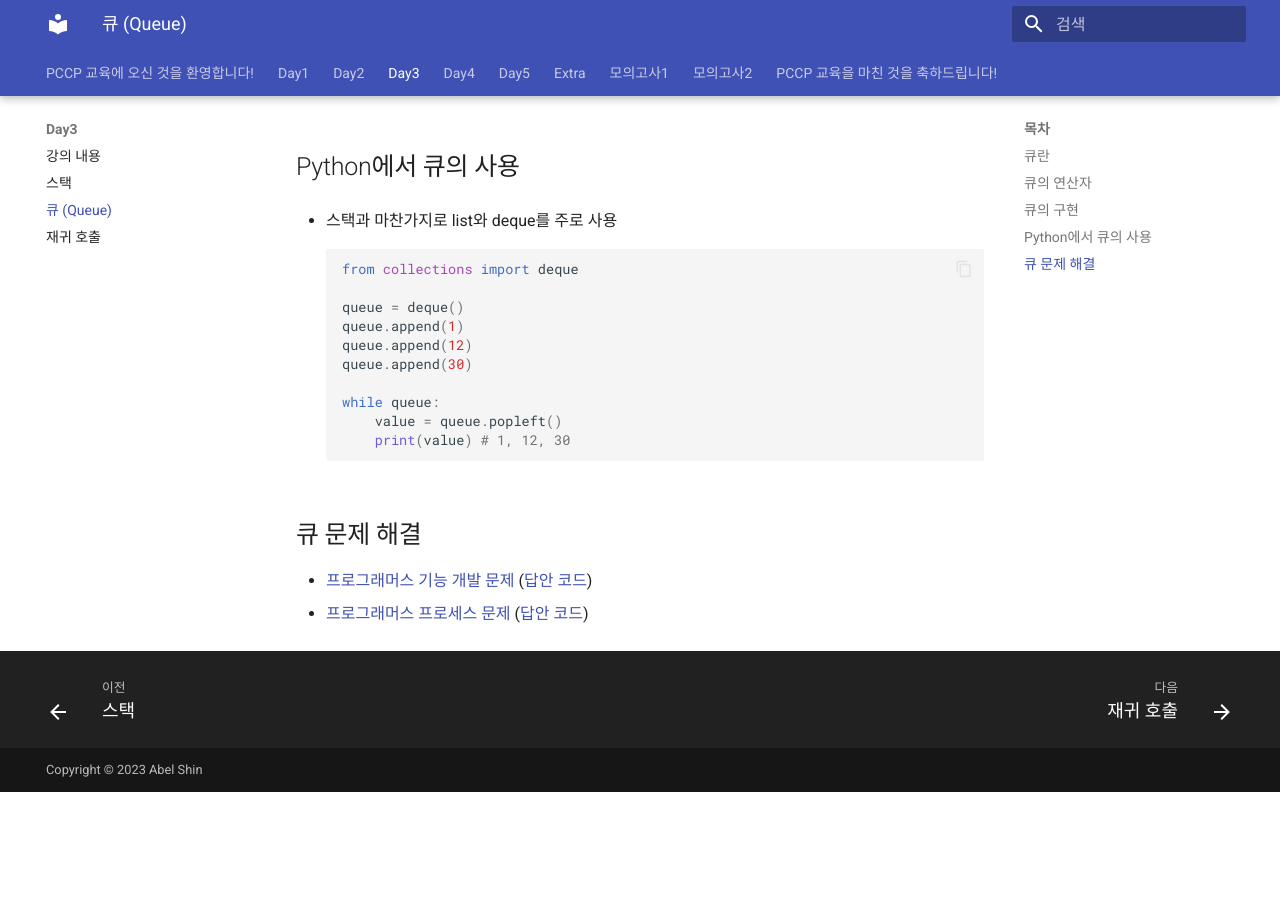
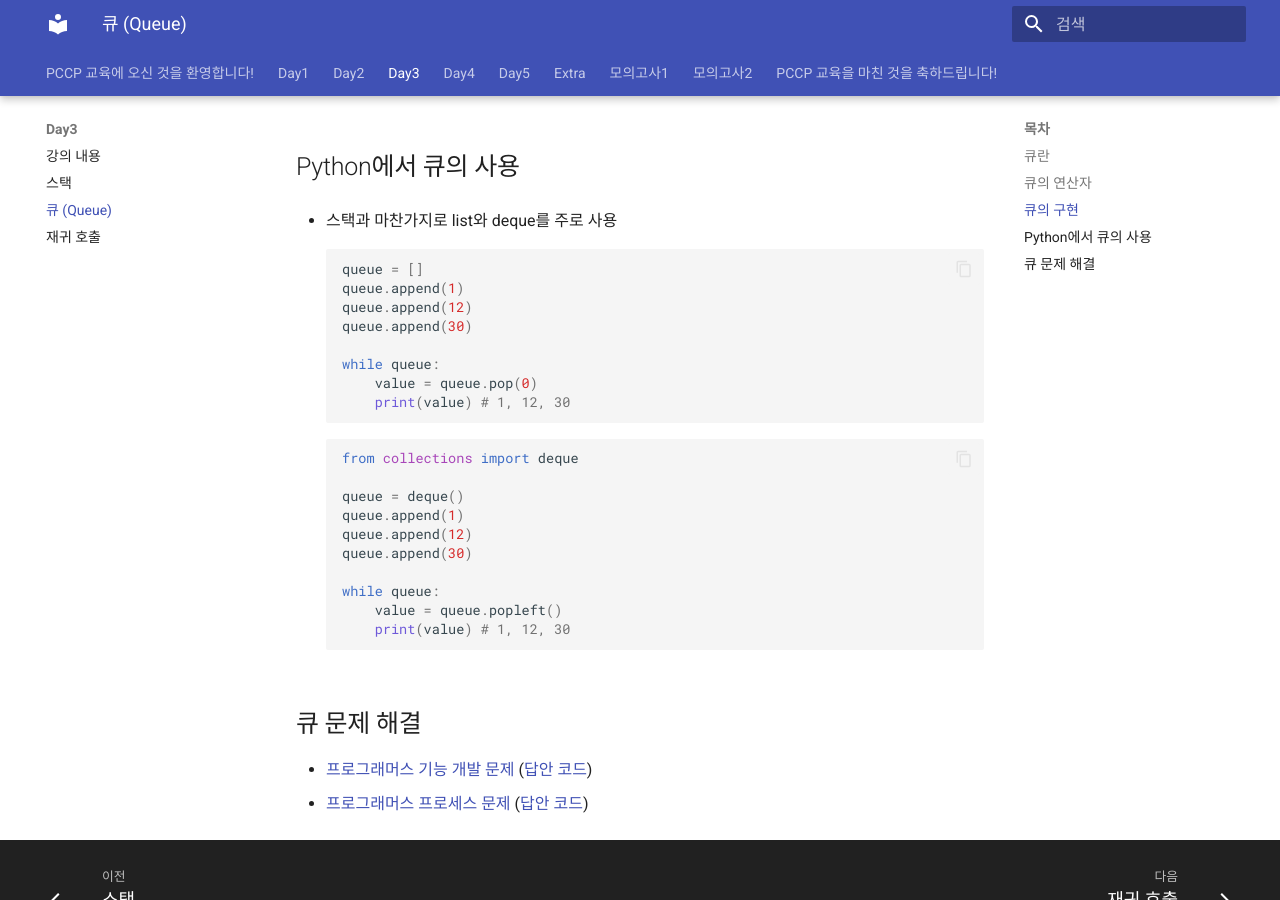
Before and after one commit to abel-shin/pccp-python, an MkDocs documentation site: the page built from docs/day3/section3.md, in a window 1280 px wide and 900 px high, scrolled down 2045 px. Built offline with MkDocs 1.6.1 and Material for MkDocs 9.7.7, drawn with Linux system fonts in a browser that asks for light colours; before the commit the page ends 2837 px from its top, so only the background shows below that.

Commit message:
added queue by list

````diff
--- a/docs/day3/section3.md
+++ b/docs/day3/section3.md
@@ -39,6 +39,17 @@
 - 스택과 마찬가지로 list와 deque를 주로 사용
 
     ``` python
+    queue = []
+    queue.append(1)
+    queue.append(12)
+    queue.append(30)
+
+    while queue:
+        value = queue.pop(0)
+        print(value) # 1, 12, 30
+    ```
+
+    ``` python
     from collections import deque
 
     queue = deque()
````
